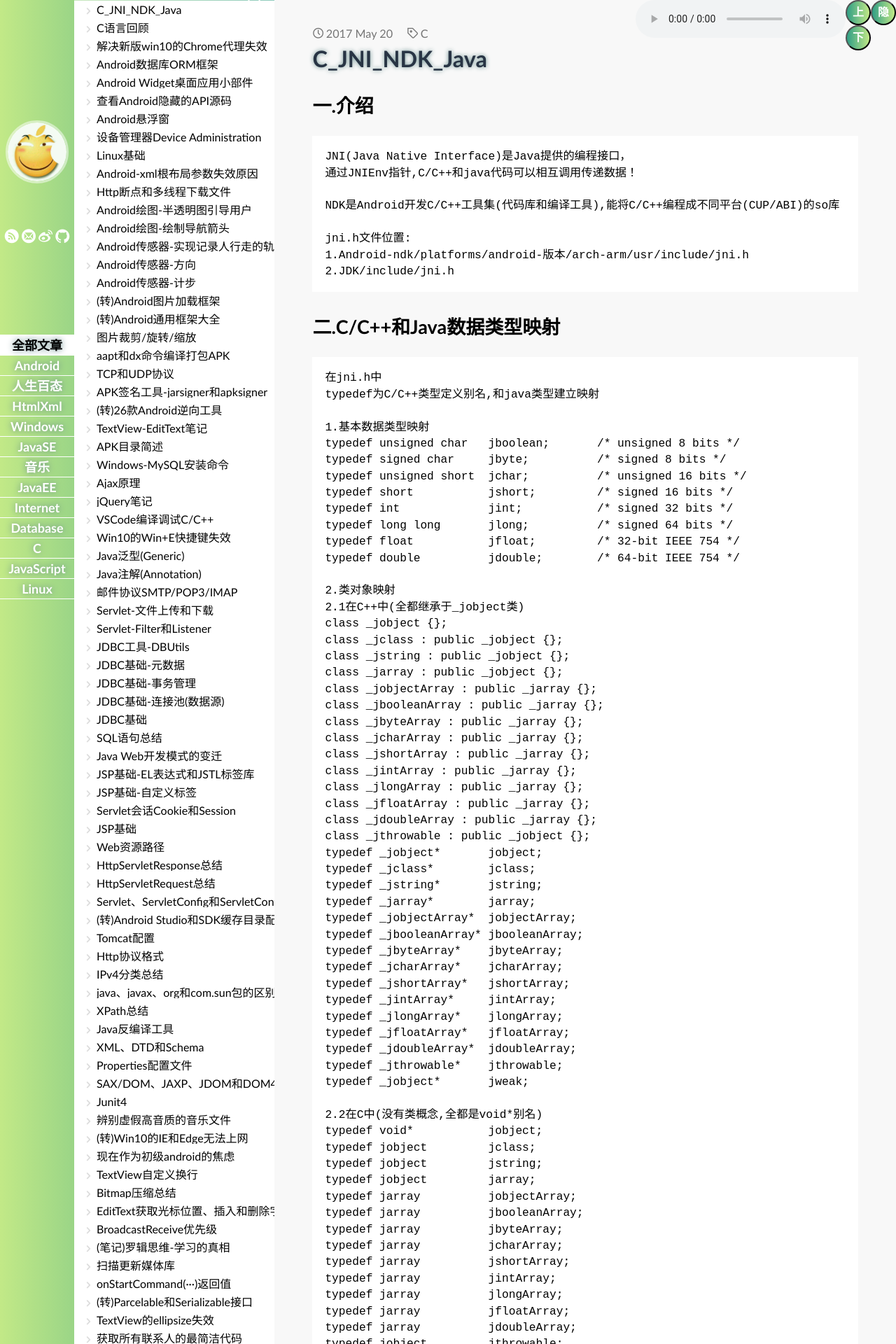
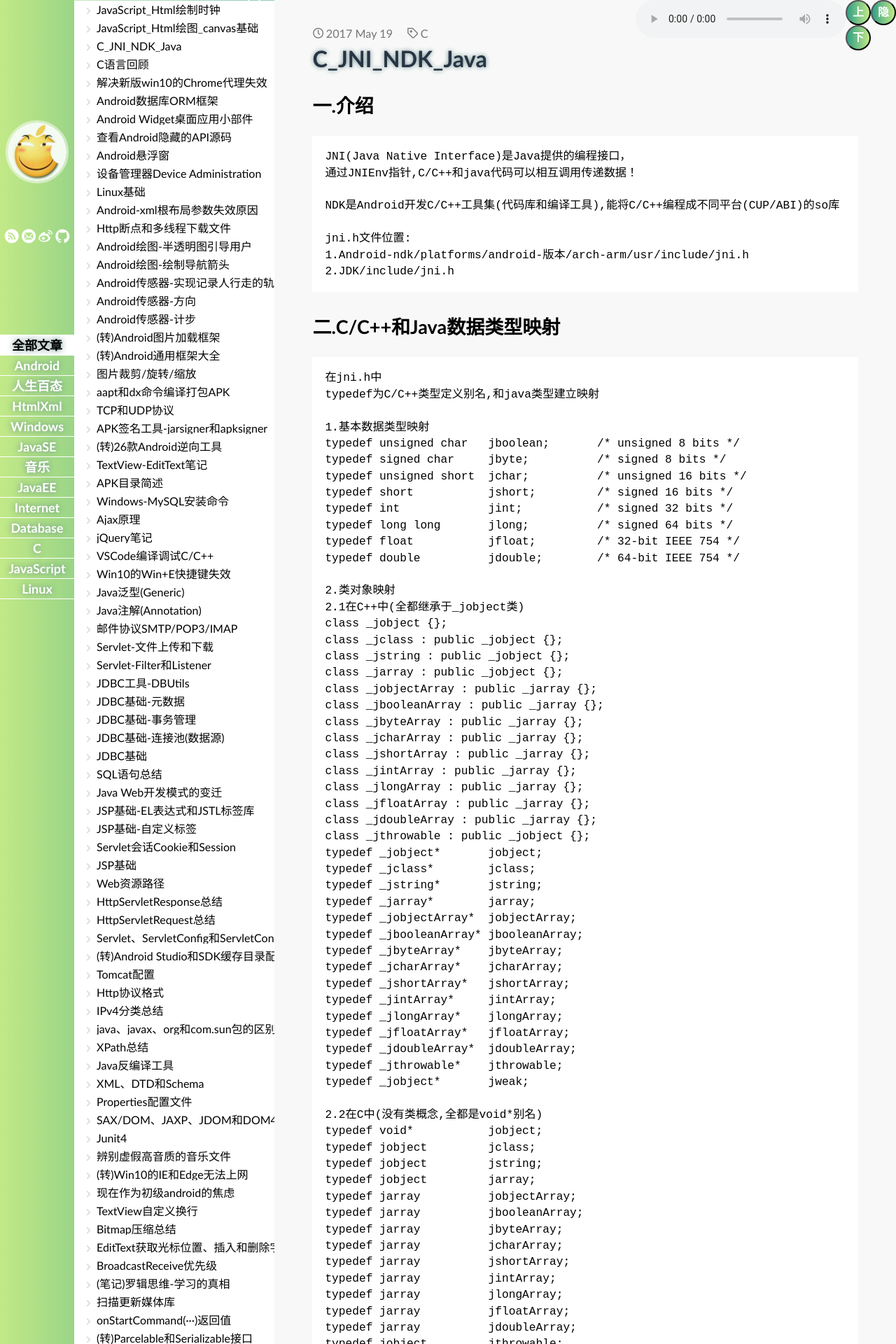
Before and after one commit to lioilwin/lioilwin.github.io, a Jekyll site: the page built from _posts/2017-05-19-C_JNI_NDK_Java.md, in a window 1280 px wide. Shown: the top 1920 px of the page at 70% size. Built offline with Jekyll 4.4.1, drawn with Linux system fonts in a browser that asks for light colours; some web fonts are replaced; comment, search, counter and statistics services are not loaded; some of the changed lines change nothing that is shown; some of the changed text lies outside the part shown.

Commit message:
添加文章

````diff
--- a/_posts/2017-05-20-C_JNI_NDK_Java.md
+++ b/_posts/2017-05-19-C_JNI_NDK_Java.md
@@ -103,7 +103,7 @@ jstring Java_com_example_JavaDemo_getHello(JNIEnv* env,jobject obj){
 
 ```
 
-## 3.使用NDK编译C/C++
+## 3.使用NDK编译C/C++，生成libhello.so
 	在Android Studio编译C/C++
 	https://developer.android.google.cn/studio/projects/add-native-code.html
 	Google官方文档中国版, 专为中国开发者建的网站！
--- /dev/null
+++ b/_posts/2017-05-20-JS_Html_Canvas.md
@@ -0,0 +1,69 @@
+---
+layout: post
+title: JavaScript_Html绘图_canvas基础
+tags: JavaScript
+---
+使用Html控件canvas，利用JavaScript自定义绘图
+
+效果图如下：
+![](http://img.blog.csdn.net/20170520174433520?watermark/2/text/aHR0cDovL2Jsb2cuY3Nkbi5uZXQvcXFfMzIxMTU0Mzk=/font/5a6L5L2T/fontsize/400/fill/I0JBQkFCMA==/dissolve/70/gravity/SouthEast)
+
+```html
+
+<!DOCTYPE html>
+<html>
+	<body>
+		<canvas id="canvas" width="300" height="350" style="border:4px solid #000;"/>
+		<script>
+			var canvas = document.getElementById("canvas");
+			var context = canvas.getContext("2d");
+
+			// 1.画线段
+			context.beginPath();
+			context.moveTo(10,10);
+			context.lineTo(280,10);
+			context.lineWidth = 8;
+			context.strokeStyle = "#00f";
+			context.stroke();
+			context.closePath();
+
+			// 2.画圆框
+			context.beginPath();
+			context.arc(60,80,50,0,360,false);
+			context.lineWidth = 4;
+			context.strokeStyle = "#f00";
+			context.stroke();
+			context.closePath();
+			// 画实心圆
+			context.beginPath();
+			context.arc(60,180,50,0,360,false);
+			context.fillStyle = "#00f";
+			context.fill();
+			context.closePath();
+
+			// 3.画矩形框
+			context.beginPath();
+			context.strokeRect(150,40,100,50);
+			context.closePath();
+			// 画实心矩形
+			context.beginPath();
+			context.fillRect(150,90,100,50);
+			context.closePath();
+
+			// 4.添加图片
+			context.beginPath();
+			var image = new Image();
+			image.src = "http://avatar.csdn.net/5/3/C/1_qq_32115439.jpg";
+			context.drawImage(image,150,160,100,100);
+			context.closePath();
+
+			// 5.添加文字
+			context.beginPath();
+			context.font = "60px 宋体";
+		    context.fillText("lioil.win",10,320,280);
+			context.closePath();
+		</script>
+	</body>
+</html>
+
+```
--- /dev/null
+++ b/_posts/2017-05-20-JS_Html_Clock.md
@@ -0,0 +1,137 @@
+---
+layout: post
+title: JavaScript_Html绘制时钟
+tags: JavaScript
+---
+使用Html控件canvas，利用JavaScript绘制时钟
+
+效果图如下：
+![](http://img.blog.csdn.net/20170520180018370?watermark/2/text/aHR0cDovL2Jsb2cuY3Nkbi5uZXQvcXFfMzIxMTU0Mzk=/font/5a6L5L2T/fontsize/400/fill/I0JBQkFCMA==/dissolve/70/gravity/SouthEast)
+
+```html
+
+<!DOCTYPE html>
+<html>
+	<body>
+		<canvas id="canvas" width="500" height="500" style="border:4px solid #00f;"/>
+		<script>
+			var canvas = document.getElementById("canvas");
+			var context = canvas.getContext("2d");
+
+			function drawClock(){
+				// 清空画布(如不清空,之前画的指针会留下来)
+				context.clearRect(0,0,500,500);
+
+				var date = new Date();
+				var sec = date.getSeconds();
+				var min = date.getMinutes();
+				var hours = date.getHours();
+				hours = (hours+min/60)>12 ? hours-12 : hours;
+
+				// 1.画外圆————————————————————————————————————————————
+				context.beginPath();
+				context.arc(250,250,200,0,360,false);
+				context.lineWidth = 10;
+				context.strokeStyle = "#000";
+				context.stroke();
+				context.closePath();
+
+				// 2.画时刻度————————————————————————————————————————————
+				for(var i=0;i<12;i++){
+					// 旋转画布
+					context.save();
+					context.translate(250,250);
+					context.rotate(i*30*Math.PI/180);
+					// 画刻度线段
+					context.beginPath();
+					context.moveTo(0,-170);
+					context.lineTo(0,-190);
+					context.lineWidth = 8;
+					context.strokeStyle = "#f00";
+					context.stroke();
+					context.closePath();
+					// 恢复画布
+					context.restore();
+				}
+
+				// 3.画分钟刻度————————————————————————————————————————————
+				for(var i=0;i<60;i++){
+					if(i%5==0)continue;
+					// 旋转画布
+					context.save();
+					context.translate(250,250);
+					context.rotate(i*6*Math.PI/180);
+					// 画刻度线段
+					context.beginPath();
+					context.moveTo(0,-180);
+					context.lineTo(0,-190);
+					context.lineWidth = 6;
+					context.strokeStyle = "#00f";
+					context.stroke();
+					context.closePath();
+					// 恢复画布
+					context.restore();
+				}
+
+				// 4.画小时指针————————————————————————————————————————————
+				context.save();
+				context.translate(250,250);
+				context.rotate(hours*30*Math.PI/180);
+				// 画指针线段
+				context.beginPath();
+				context.moveTo(0,-120);
+				context.lineTo(0,12);
+				context.lineWidth = 8;
+				context.strokeStyle = "#f00";
+				context.stroke();
+				context.closePath();
+				// 恢复画布
+				context.restore();
+
+				// 5.画分钟指针————————————————————————————————————————————
+				context.save();
+				context.translate(250,250);
+				context.rotate(min*6*Math.PI/180);
+				// 画指针线段
+				context.beginPath();
+				context.moveTo(0,-160);
+				context.lineTo(0,16);
+				context.lineWidth = 6;
+				context.strokeStyle = "#000";
+				context.stroke();
+				context.closePath();
+				// 恢复画布
+				context.restore();
+
+				// 5.画秒指针————————————————————————————————————————————
+				context.save();
+				context.translate(250,250);
+				context.rotate(sec*6*Math.PI/180);
+				// 画指针线段
+				context.beginPath();
+				context.moveTo(0,-175);
+				context.lineTo(0,20);
+				context.lineWidth = 2;
+				context.strokeStyle = "#00f";
+				context.stroke();
+				context.closePath();
+				// 恢复画布
+				context.restore();
+
+				// 6.画圆心————————————————————————————————————————————
+				context.beginPath();
+				context.arc(250,250,6,0,360,false);
+				context.fillStyle = "#f00";
+				context.fill();
+				context.lineWidth = 4;
+				context.strokeStyle = "#00f";
+				context.stroke();
+				context.closePath();
+			}
+			// 定时每秒画一次钟
+			setInterval(drawClock,1000);
+		</script>
+	</body>
+</html>
+
+```
````
